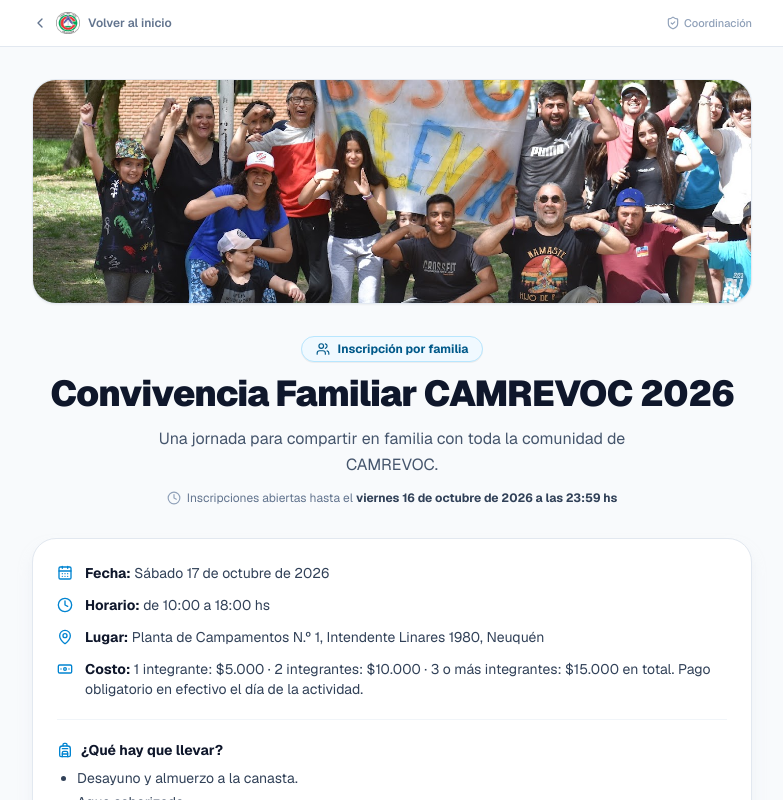
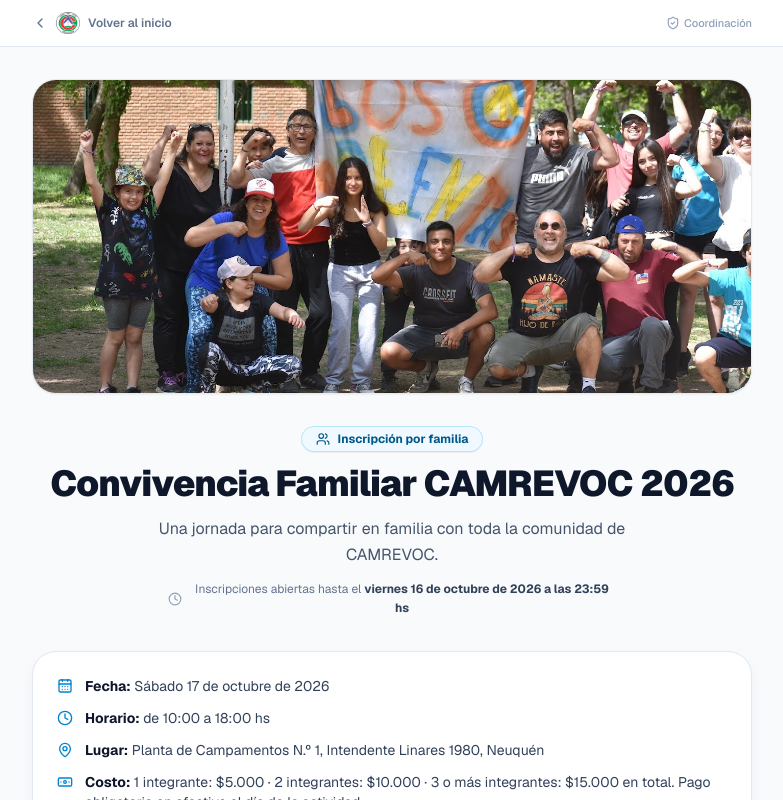
Before and after one commit to DLorangg/camrevoc-pollos, a Next.js app: page /convivencia in a window 1280 px wide. Shown: the top 800 px of the page, without its empty margins (248-1031 px from the left). Built offline with nearby package versions, Linux system fonts and the light colour scheme.

Commit message:
Ajuste de proporcion para imagen portada

```diff
--- a/src/app/convivencia/page.tsx
+++ b/src/app/convivencia/page.tsx
@@ -55,14 +55,14 @@
 
       <main className="mx-auto max-w-3xl space-y-8 px-4 pt-8 sm:px-6">
         {/* 1. Fotografía de portada */}
-        <div className="relative aspect-[16/9] w-full overflow-hidden rounded-2xl border border-slate-200/80 bg-slate-100 shadow-xs sm:aspect-[16/5] sm:rounded-3xl">
+        <div className="relative aspect-[16/9] w-full overflow-hidden rounded-2xl border border-slate-200/80 bg-slate-100 shadow-xs sm:aspect-[16/7] sm:rounded-3xl">
           <Image
             src="/images/convivencia/convivencia-2023.jpg"
             alt="Grupo de participantes en una convivencia de CAMREVOC en 2023"
             fill
             priority
             sizes="(max-width: 768px) 100vw, 768px"
-            className="object-cover object-[center_35%]"
+            className="object-cover object-[center_38%]"
           />
         </div>
 
@@ -78,16 +78,18 @@
           <p className="mx-auto max-w-lg text-sm leading-relaxed text-slate-600 sm:text-base">
             Una jornada para compartir en familia con toda la comunidad de CAMREVOC.
           </p>
-          <div className="flex items-center justify-center gap-1.5 text-xs text-slate-500">
-            <Clock className="h-3.5 w-3.5 text-slate-400" />
+          <div className="mx-auto flex max-w-md items-start justify-center gap-1.5 text-xs text-slate-500 sm:items-center">
+            <Clock className="mt-0.5 h-3.5 w-3.5 shrink-0 text-slate-400 sm:mt-0" />
+            <span className="leading-relaxed">
               {abierta ? (
-              <span>
+                <>
                   Inscripciones abiertas hasta el{" "}
                   <strong className="text-slate-700">{CONVIVENCIA_CONFIG.fechaCierreTexto}</strong>
-              </span>
+                </>
               ) : (
                 <span className="font-bold text-amber-700">Inscripciones cerradas</span>
               )}
+            </span>
           </div>
         </section>
 
```
Lines whose indentation alone changed are shown as unchanged.
